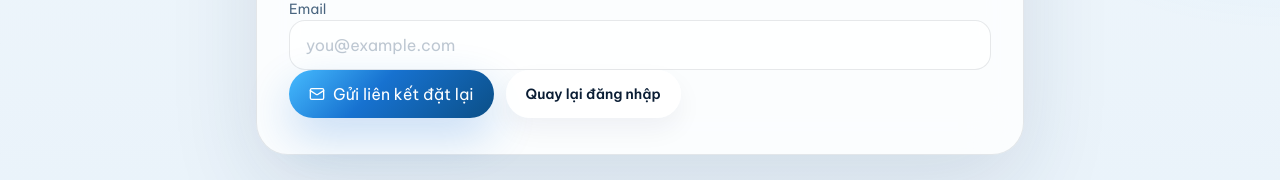
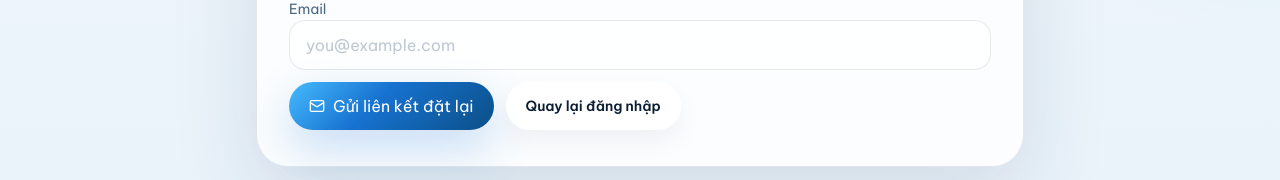
Before and after one commit to tamphan2911/attacker_2026, a Next.js app: page /auth/reset-password in a window 1280 px wide. Shown: the part 397-577 px from the top of the page. Built offline with nearby package versions, Linux system fonts and the light colour scheme; no server answers; the database is empty.

Commit message:
Improve reset request form spacing

```diff
--- a/src/components/auth-email-pages.tsx
+++ b/src/components/auth-email-pages.tsx
@@ -403,7 +403,7 @@ export function PasswordResetRequestPage() {
           />
         </label>
 
-        <div className="flex flex-wrap gap-3">
+        <div className="flex flex-wrap gap-3 pt-3">
           <button
             type="submit"
             disabled={isBusy}
```
